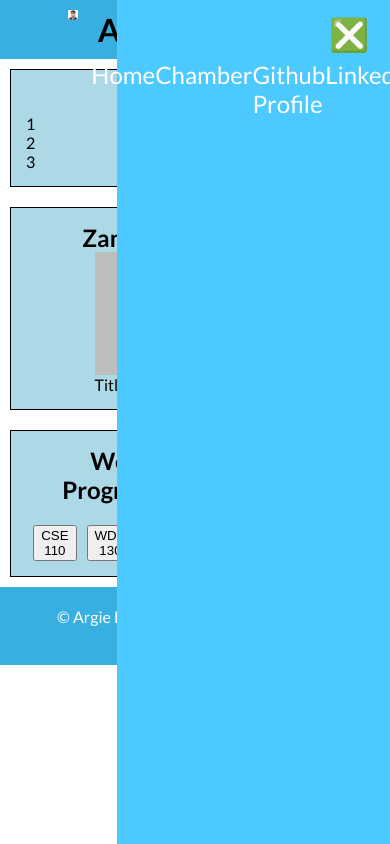
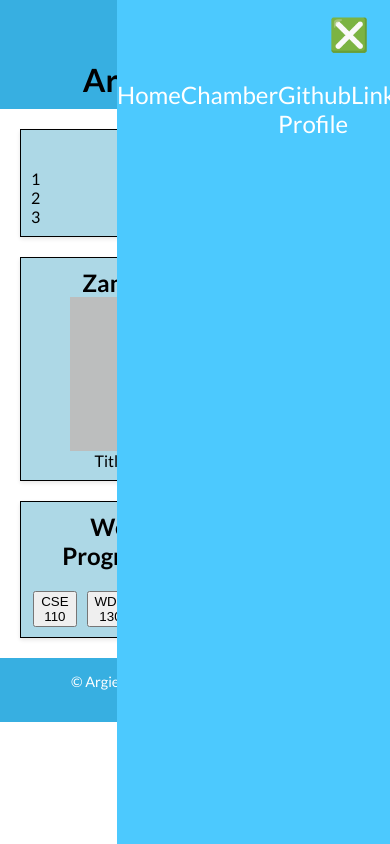
Before and after one commit to Argie25/wdd231, a plain HTML site: page index.html in a window 390 px wide. Both pictures are taken after a click on the button 354 px from the left and 35 px from the top of the page. Drawn offline with Linux system fonts and the light colour scheme.

Commit message:
fix the huburger nav

```diff
--- a/styles/index-small.css
+++ b/styles/index-small.css
@@ -1,6 +1,7 @@
-@media only screen and (max-width: 480px) {
+@media (max-width: 768px) {
     /* Hamburger button styles */
     #menu {
+        display: block;
         font-size: 2rem;
         border: none;
         background: none;
@@ -10,6 +11,7 @@
         right: 15px;
         z-index: 101;
         cursor: pointer;
+        transition: color 0.3s ease;
     }
 
     /* Hamburger button icons */
@@ -23,23 +25,23 @@
 
     /* Navigation menu styles */
     .navigation {
-        display: none;
+        display: flex;
+
         position: fixed;
         top: 0;
         right: 0;
         width: 70%;
         height: 100%;
         background-color: var(--secondary-color);
-        flex-direction: column;
-        justify-content: flex-start;
-        align-items: center;
         padding-top: 60px; /* Space for the hamburger button */
         z-index: 100;
+        transform: translateX(100%);
+        transition: transform 0.3s ease;
     }
 
     /* Show navigation when the 'open' class is added */
     .navigation.open {
-        display: flex;
+        transform: translateX(0);
     }
 
     /* Navigation links styling */
@@ -48,18 +50,19 @@
         margin: 20px 0;
         color: #fff;
         text-decoration: none;
+        transition: color 0.2s ease;
     }
 
     .navigation a:hover {
         color: var(--primary-color);
     }
 
-
-
+    /* Main content styles */
     .main {
         display: flex;
         flex-direction: column;
         gap: 20px;
+        padding: 10px;
     }
 
     /* Make each section take full width */
@@ -68,12 +71,34 @@
     .certificate {
         width: 100%;
         margin: 0 auto;
+        padding: 10px;
+        box-shadow: 0 2px 4px rgba(0, 0, 0, 0.1);
     }
 
     /* Adjust image size for small screens */
     .location img {
+        width: 100%;
+        max-width: 250px;
         height: auto;
-        width: 100%;
-        max-width: 200px;
+        margin: 0 auto;
+    }
+
+    /* Header adjustments */
+    header {
+        flex-direction: column;
+        align-items: center;
+        text-align: center;
+        padding: 10px;
+    }
+
+    header img {
+        height: 30px;
+        margin: 10px 0;
+    }
+
+    /* Footer adjustments */
+    footer {
+        padding: 15px;
+        font-size: 0.9rem;
     }
 }
--- a/styles/index.css
+++ b/styles/index.css
@@ -48,6 +48,7 @@ ul {
 
 
 .navigation a {
+    display: block;
     text-decoration: none;
     color: inherit;
 }
```
